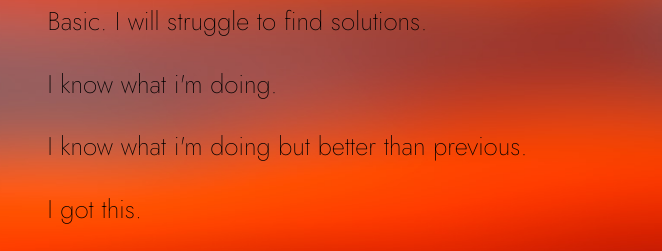
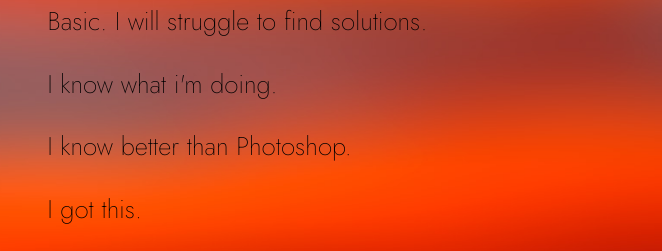
Before and after one commit to Kandlemaker/Resume, a plain HTML site: page index.html in a window 1280 px wide. Shown: the part 1080-1331 px from the top of the page, 618-1280 px from the left. Drawn offline with Linux system fonts and the light colour scheme.

Commit message:
Update index.html

```diff
--- a/index.html
+++ b/index.html
@@ -45,7 +45,7 @@
                     <h2>Confidence Level</h2>
                     <p>Basic. I will struggle to find solutions.</p>
                     <p>I know what i'm doing.</p>
-                    <p>I know what i'm doing but better than previous.</p>
+                    <p>I know better than Photoshop.</p>
                     <p>I got this.</p>
                     <p>I can handle myself...</p>
                     <p>I can handle myself...</p>
```
